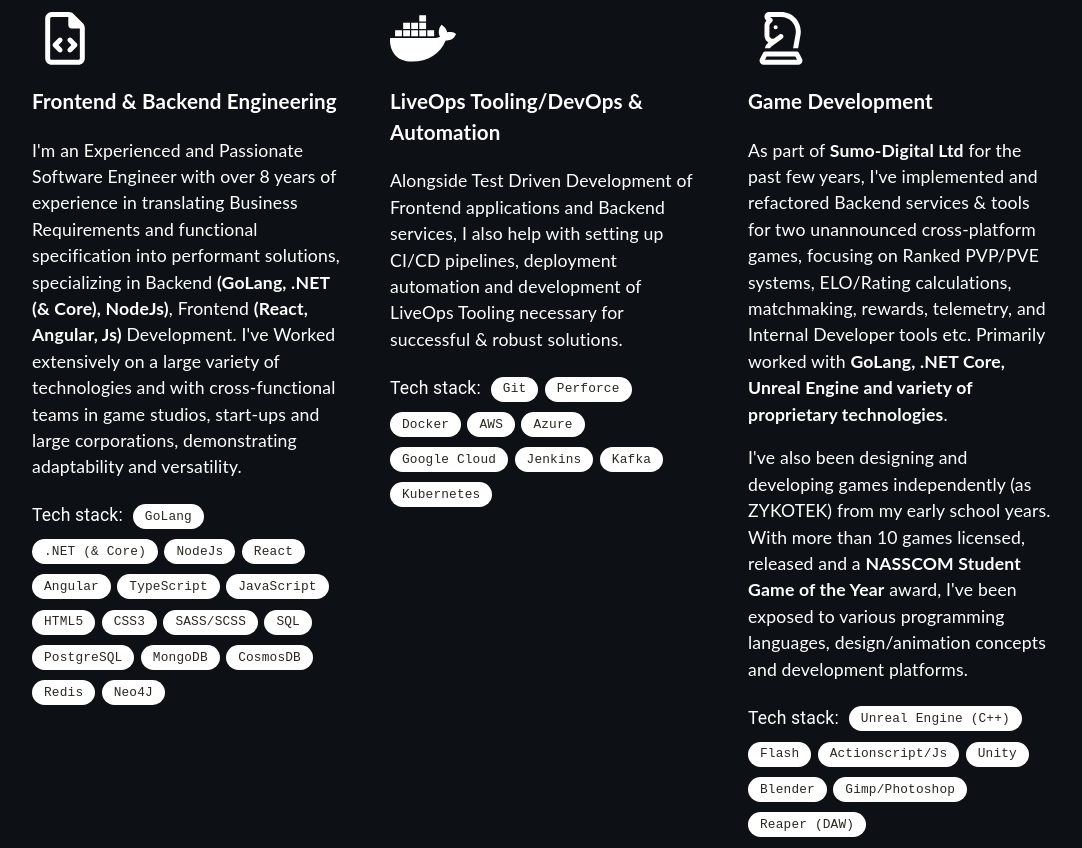
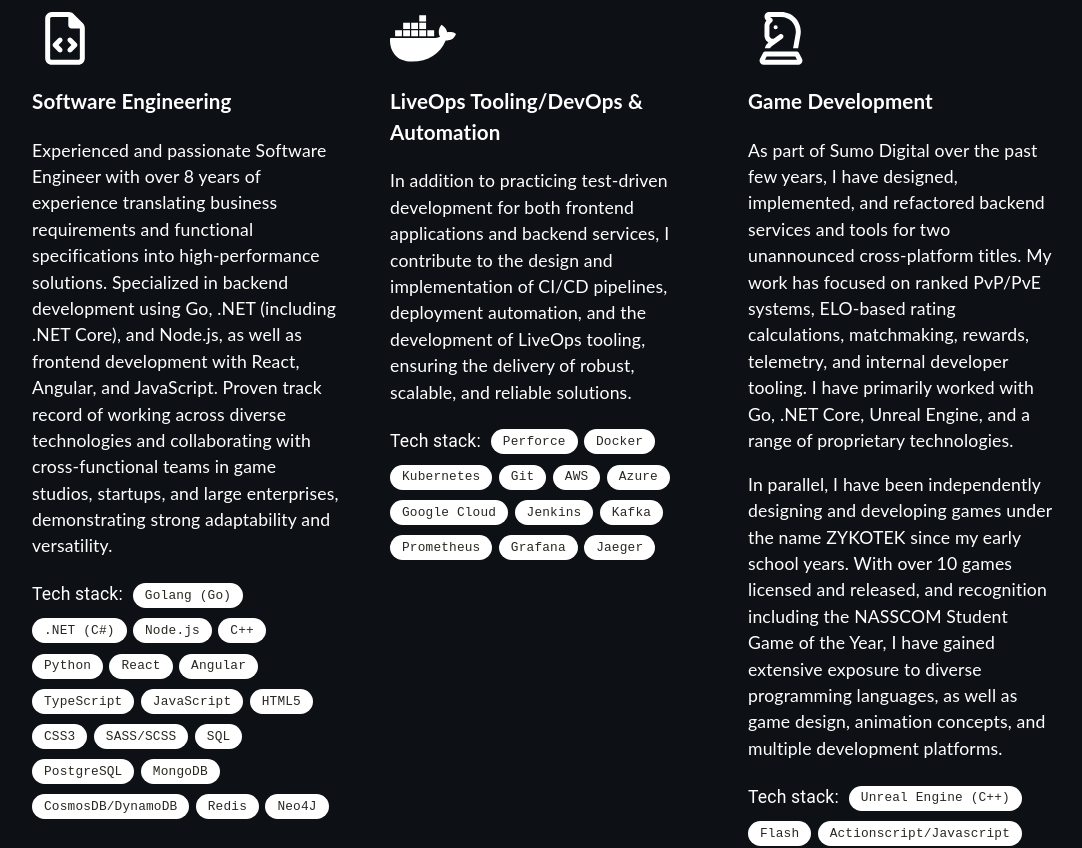
Before and after one commit to zykosince94/zykosince94.github.io, a React (Create React App) app: page / in a window 1280 px wide. Shown: the part 980-1828 px from the top of the page, without its empty margins (96-1178 px from the left). Built offline with nearby package versions, Linux system fonts and the light colour scheme.

Commit message:
Updated content and colors

```diff
--- a/src/assets/styles/Main.scss
+++ b/src/assets/styles/Main.scss
@@ -75,7 +75,7 @@
 }
 
 .vertical-timeline-element-icon {
-    background-color: rgb(250,0,1) !important;
+    background-color: #8d0000 !important;
 }
 
 @media screen {
--- a/src/components/Expertise.tsx
+++ b/src/components/Expertise.tsx
@@ -7,9 +7,11 @@
 import '../assets/styles/Expertise.scss';
 
 const labelsFirst = [
-    "GoLang",
-    ".NET (& Core)",
-    "NodeJs",
+    "Golang (Go)",
+    ".NET (C#)",
+    "Node.js",
+    "C++",
+    "Python",
     "React",
     "Angular",
     "TypeScript",
@@ -20,27 +22,30 @@
     "SQL",
     "PostgreSQL",
     "MongoDB",
-    "CosmosDB",
+    "CosmosDB/DynamoDB",
     "Redis",
     "Neo4J"
 ];
 
 const labelsSecond = [
-    "Git",
     "Perforce",
     "Docker",
+    "Kubernetes",
+    "Git",
     "AWS",
     "Azure",
     "Google Cloud",
     "Jenkins",
     "Kafka",
-    "Kubernetes"
+    "Prometheus",
+    "Grafana",
+    "Jaeger"
 ];
 
 const labelsThird = [
     "Unreal Engine (C++)",
     "Flash",
-    "Actionscript/Js",
+    "Actionscript/Javascript",
     "Unity",
     "Blender",
     "Gimp/Photoshop",
@@ -55,13 +60,8 @@
                 <div className="skills-grid">
                     <div className="skill">
                         <FontAwesomeIcon icon={faFileCode} size="3x" />
-                        <h3>Frontend & Backend Engineering</h3>
-                        <p>I'm an Experienced and Passionate Software Engineer with over 8 years of
-                            experience in translating Business Requirements and functional specification
-                            into performant solutions, specializing in Backend <b>(GoLang, .NET (& Core), NodeJs)</b>,
-                            Frontend <b>(React, Angular, Js)</b> Development. I've Worked extensively on a large
-                            variety of technologies and with cross-functional teams in game studios, start-ups and
-                            large corporations, demonstrating adaptability and versatility.</p>
+                        <h3>Software Engineering</h3>
+                        <p>Experienced and passionate Software Engineer with over 8 years of experience translating business requirements and functional specifications into high-performance solutions. Specialized in backend development using Go, .NET (including .NET Core), and Node.js, as well as frontend development with React, Angular, and JavaScript. Proven track record of working across diverse technologies and collaborating with cross-functional teams in game studios, startups, and large enterprises, demonstrating strong adaptability and versatility.</p>
                         <div className="flex-chips">
                             <span className="chip-title">Tech stack:</span>
                             {labelsFirst.map((label, index) => (
@@ -73,7 +73,7 @@
                     <div className="skill">
                         <FontAwesomeIcon icon={faDocker} size="3x" />
                         <h3>LiveOps Tooling/DevOps & Automation</h3>
-                        <p>Alongside Test Driven Development of Frontend applications and Backend services, I also help with setting up CI/CD pipelines, deployment automation and development of LiveOps Tooling necessary for successful & robust solutions.</p>
+                        <p>In addition to practicing test-driven development for both frontend applications and backend services, I contribute to the design and implementation of CI/CD pipelines, deployment automation, and the development of LiveOps tooling, ensuring the delivery of robust, scalable, and reliable solutions.</p>
                         <div className="flex-chips">
                             <span className="chip-title">Tech stack:</span>
                             {labelsSecond.map((label, index) => (
@@ -85,11 +85,8 @@
                     <div className="skill">
                         <FontAwesomeIcon icon={faChessKnight} size="3x" />
                         <h3>Game Development</h3>
-                        <p>As part of <b>Sumo-Digital Ltd</b> for the past few years, I've implemented and refactored Backend services & tools for two
-                            unannounced cross-platform games, focusing on Ranked PVP/PVE
-                            systems, ELO/Rating calculations, matchmaking, rewards, telemetry, and
-                            Internal Developer tools etc. Primarily worked with <b>GoLang, .NET Core, Unreal Engine and variety of proprietary technologies</b>.</p>
-                        <p>I've also been designing and developing games independently (as ZYKOTEK) from my early school years. With more than 10 games licensed, released and a <b>NASSCOM Student Game of the Year</b> award, I've been exposed to various programming languages, design/animation concepts and development platforms.</p>
+                        <p>As part of Sumo Digital over the past few years, I have designed, implemented, and refactored backend services and tools for two unannounced cross-platform titles. My work has focused on ranked PvP/PvE systems, ELO-based rating calculations, matchmaking, rewards, telemetry, and internal developer tooling. I have primarily worked with Go, .NET Core, Unreal Engine, and a range of proprietary technologies.
+                        </p><p>In parallel, I have been independently designing and developing games under the name ZYKOTEK since my early school years. With over 10 games licensed and released, and recognition including the NASSCOM Student Game of the Year, I have gained extensive exposure to diverse programming languages, as well as game design, animation concepts, and multiple development platforms.</p>
                         <div className="flex-chips">
                             <span className="chip-title">Tech stack:</span>
                             {labelsThird.map((label, index) => (
--- a/src/components/Timeline.tsx
+++ b/src/components/Timeline.tsx
@@ -24,7 +24,7 @@
             contentStyle={{ background: 'white', color: 'rgb(39, 40, 34)' }}
             contentArrowStyle={{ borderRight: '7px solid  white' }}
             date="Nov 2022 - Mar 2025"
-            iconStyle={{ background: '#5000ca', color: 'rgb(39, 40, 34)' }}
+            iconStyle={{ background: 'red', color: 'rgb(39, 40, 34)' }}
             icon={<FontAwesomeIcon icon={faBriefcase} />}
           >
             <a href="https://www.sumo-digital.com/" target="_blank" rel="noreferrer">
@@ -32,68 +32,71 @@
               <h4 className="vertical-timeline-element-subtitle"><u>Sumo-Digital Ltd</u>, Pune, India & Sheffield, UK</h4>
             </a>
             <img className="vertical-timeline-element--image" alt="" src={sumoIcon} />
-            <p data-pm-slice="1 1 []"><strong>Implemented and Refactored Backend systems &amp; tools</strong> for two unannounced AAA cross-platform games, focusing on Ranked PVP/PVE systems, ELO/Rating calculations, matchmaking, rewards, telemetry, and LiveOps tooling.</p>
-            <p><br /></p>
-            <p><strong>Unannounced Sports Game (2K Games):</strong></p>
+            <p data-pm-slice="1 1 []">Designed and built scalable backend systems powering real-time, high-concurrency applications.</p>
+            <p>&nbsp;</p>
+            <p><strong>Key Contributions:</strong></p>
             <ul>
               <li>
-                <p><strong>Designed and Developed Backend services/APIs</strong> for Ranked Mode: ELO/Rating calculations, reward distribution (daily/monthly/seasonal), and player state management.</p>
+                <p>Architected and implemented <strong>low-latency distributed services</strong> for real-time state management and synchronization</p>
               </li>
               <li>
-                <p>Hooked up various implemented systems with the game&apos;s <strong>Client and Server flows</strong> <strong>(C++)</strong>.</p>
+                <p>Designed <strong>ranking and scoring systems</strong> handling continuous updates and concurrent transactions</p>
               </li>
               <li>
-                <p><strong>Developed</strong> currency, store, and wallet related <strong>services</strong>.</p>
+                <p>Built backend services for:</p>
+                <ul>
+                  <li data-indent="1">
+                    <p data-indent="1">Digital Wallets and virtual transaction systems</p>
+                  </li>
+                  <li data-indent="1">
+                    <p data-indent="1">User state management and session handling</p>
+                  </li>
+                  <li data-indent="1">
+                    <p data-indent="1">Rule-based reward and entitlement systems</p>
+                  </li>
+                </ul>
               </li>
               <li>
-                <p><strong>Ported legacy matchmaking ELO system</strong> on the client and server.</p>
+                <p>Enabled <strong>cross-platform distributed coordination</strong> across multiple clients and services</p>
               </li>
               <li>
-                <p><strong>Implemented debugging cheats/APIs</strong> for modifying player state and match outcomes.</p>
+                <p>Developed <strong>event-driven telemetry pipelines</strong> for system monitoring and analytics</p>
+              </li>
+              <li>
+                <p>Built internal tools for:</p>
+                <ul>
+                  <li data-indent="1">
+                    <p data-indent="1">Data inspection and debugging</p>
+                  </li>
+                  <li data-indent="1">
+                    <p data-indent="1">Dynamic configuration and feature control (LiveOps-style systems)</p>
+                  </li>
+                </ul>
+              </li>
+              <li>
+                <p>Collaborated with DevOps to design and maintain <strong>cloud-native deployment pipelines</strong></p>
+              </li>
+            </ul>
+            <p>&nbsp;</p>
+            <p><strong>Impact:</strong></p>
+            <ul>
+              <li>
+                <p>Improved system scalability and flexibility for handling real-time workloads</p>
+              </li>
+              <li>
+                <p>Reduced operational overhead through better observability and internal tooling</p>
+              </li>
+              <li>
+                <p>Enabled dynamic configuration updates without downtime</p>
               </li>
             </ul>
             <p><br /></p>
-            <p><strong>Unannounced Platformer/Co-op/Team Game (Tencent Games):</strong></p>
-            <ul>
-              <li>
-                <p><strong>Designed and Implemented ELO/Rating services</strong> for multiple game modes (Solo, FFA, Team), with layered, tweakable player state structures.</p>
-              </li>
-              <li>
-                <p><strong>Developed and integrated Telemetry custom and event driven services&nbsp;</strong>using <strong>Redis&nbsp;</strong>and Player KV Data.</p>
-              </li>
-              <li>
-                <p><strong>Upgraded matchmaking&nbsp;</strong>to support <strong>cross-platform&nbsp;</strong>pools.</p>
-              </li>
-              <li>
-                <p><strong>Built LiveOps Tools&nbsp;</strong>for syncing player data related templates/schemas and versioned definitions.</p>
-              </li>
-            </ul>
-            <p><br /></p>
-            <p><strong>Additional Contributions:</strong></p>
-            <ul>
-              <li>
-                <p><strong>Integrated above services with a Live Data System</strong> for real-time parameter tuning alongside <strong>extensive test coverage</strong>.</p>
-              </li>
-              <li>
-                <p><strong>Created Debug UI elements and systems&nbsp;</strong>for Ratings and Telemetry in <strong>Unreal Engine</strong>.</p>
-              </li>
-              <li>
-                <p><strong>Implemented live/title data versioning&nbsp;</strong>based on platform, region, and sandbox.</p>
-              </li>
-              <li>
-                <p>Worked with the DevOps team to <strong>develop deployment pipelines&nbsp;</strong>for cloud services.</p>
-              </li>
-              <li>
-                <p><strong>Investigated&nbsp;</strong>various libraries, platforms and related software before implementation/integration.</p>
-              </li>
-            </ul>
-            <p><br /></p>
-            <p className="vertical-timeline-element--techused"><strong>Skills/Tech/Experience :</strong> <strong>GoLang</strong>,<strong>&nbsp;.Net Core (C#)</strong>, <strong>C++</strong>, Python, <strong>Unreal Engine</strong>, ImGUI, <strong>NodeJs</strong>, <strong>Redis</strong>, Google Cloud, <strong>Perforce</strong>, <strong>Azure DevOps</strong>, <strong>Docker&nbsp;</strong>and<strong>,</strong> Proprietary Tools, Cloud Services/DB &amp; Engines</p>
+            <p className="vertical-timeline-element--techused"><strong>GoLang</strong>,<strong>&nbsp;.Net Core (C#)</strong>, <strong>C++</strong>, Python, <strong>Unreal Engine</strong>, ImGUI, <strong>NodeJs</strong>, <strong>Redis</strong>, Google Cloud, <strong>Perforce</strong>, <strong>Azure DevOps</strong>, <strong>Docker&nbsp;</strong>and<strong>,</strong> Proprietary Tools, Cloud Services/DB &amp; Engines</p>
           </VerticalTimelineElement>
           <VerticalTimelineElement
             className="vertical-timeline-element--work"
             date="Sept 2020 - Oct 2022"
-            iconStyle={{ background: '#5000ca', color: 'rgb(39, 40, 34)' }}
+            iconStyle={{ background: 'red', color: 'rgb(39, 40, 34)' }}
             icon={<FontAwesomeIcon icon={faBriefcase} />}
           >
             <a href="https://www.shoptype.com/" target="_blank" rel="noreferrer">
@@ -103,24 +106,27 @@
             <img className="vertical-timeline-element--image" alt="" src={shoptypeIcon} />
             <ul data-pm-slice="3 3 []">
               <li>
-                <p><strong>Led feature development&nbsp;</strong>across <strong>Frontend&nbsp;</strong>and <strong>Backend&nbsp;</strong>on a community-powered network marketplace enabling shopping, content sharing, and revenue generation for various user groups (shoppers, influencers, brands, etc.).&nbsp;</p>
+                <p><strong>Led technical decision making and implementations </strong>across <strong>Frontend </strong>and <strong>Backend </strong>on a community-powered network/marketplace enabling shopping, content sharing, and revenue generation for various user groups (shoppers, influencers, brands, etc.).</p>
               </li>
             </ul>
             <ul>
               <li>
-                <p><strong>Handled team management</strong>, and <strong>planning</strong> of new features with timelines based on research.&nbsp;</p>
+                <p>Designed and implemented wallet, ledger and payment services and SDKs ensuring transactional consistency and auditability.</p>
               </li>
               <li>
-                <p><strong>Hands-on experience</strong> with microservices, third-party integrations (Shopify, WooCommerce, <strong>Widget development and integration</strong>), CRON jobs, and Fintech components (Ledgers, Wallets, Payment Gateways), <strong>performance optimizations&nbsp;</strong>and DevOps.&nbsp;</p>
+                <p>Built microservices handling financial transactions with idempotency and failure recovery mechanisms.</p>
+              </li>
+              <li>
+                <p>Designed scalable Backend architecture using <strong>Kafka </strong>and <strong>PostgreSQL </strong>to support high-throughput marketplace operations.</p>
               </li>
             </ul>
-            <p className="vertical-timeline-element--techused"><strong>Skills/Tech/Experience :</strong> <strong>GoLang</strong>, <strong>Apache Kafka</strong>, Neo4j, <strong>MongoDB</strong>, <strong>PostgreSQL</strong>, <strong>React</strong>, <strong>Redux</strong>, <strong>Typescript</strong>, <strong>GraphQL</strong>,<strong>&nbsp;</strong>Kubernetes, <strong>Jenkins</strong>, <strong>NodeJs</strong>, Javascript, Elastic Email &amp; Search, <strong>Git</strong>, JIRA, <strong>AWS</strong>, <strong>Docker</strong>, Kubernetes, Jenkins, <strong>HTML5, CSS</strong>, SEO</p>
+            <p className="vertical-timeline-element--techused"><strong>GoLang</strong>, <strong>Apache Kafka</strong>, Neo4j, <strong>MongoDB</strong>, <strong>PostgreSQL</strong>, <strong>React</strong>, <strong>Redux</strong>, <strong>Typescript</strong>, <strong>GraphQL</strong>,<strong>&nbsp;</strong>Kubernetes, <strong>Jenkins</strong>, <strong>NodeJs</strong>, Javascript, Elastic Email &amp; Search, <strong>Git</strong>, JIRA, <strong>AWS</strong>, <strong>Docker</strong>, Kubernetes, Jenkins, <strong>HTML5, CSS</strong>, SEO</p>
 
           </VerticalTimelineElement>
           <VerticalTimelineElement
             className="vertical-timeline-element--work"
             date="Dec 2019 - Aug 2020"
-            iconStyle={{ background: '#5000ca', color: 'rgb(39, 40, 34)' }}
+            iconStyle={{ background: 'red', color: 'rgb(39, 40, 34)' }}
             icon={<FontAwesomeIcon icon={faBriefcase} />}
           >
 
@@ -143,13 +149,13 @@
                 <p><strong>Conducted deep analysis&nbsp;</strong>to identify and <strong>resolve bottlenecks</strong>, memory leaks, and inefficient code, <strong>resulting in 150-200% faster Backend API and Frontend performance</strong>.</p>
               </li>
             </ul>
-            <p className="vertical-timeline-element--techused"><strong>Skills/Tech/Experience :</strong> <strong>.NET Core (C#)</strong>, <strong>React</strong>, <strong>Redux&nbsp;</strong>(Sagas), NGINX, <strong>NodeJS</strong>, <strong>Javscript</strong>, <strong>Typescript</strong>, <strong>MongoDB</strong>, <strong>Redis</strong>, Docker, <strong>Kubernetes</strong>, Git, JIRA, Visual Studio Profiler, JMeter, Jaeger Tracing</p>
+            <p className="vertical-timeline-element--techused"><strong>.NET Core (C#)</strong>, <strong>React</strong>, <strong>Redux&nbsp;</strong>(Sagas), NGINX, <strong>NodeJS</strong>, <strong>Javscript</strong>, <strong>Typescript</strong>, <strong>MongoDB</strong>, <strong>Redis</strong>, Docker, <strong>Kubernetes</strong>, Git, JIRA, Visual Studio Profiler, JMeter, Jaeger Tracing</p>
 
           </VerticalTimelineElement>
           <VerticalTimelineElement
             className="vertical-timeline-element--work"
             date="Jun 2019 - Nov 2019"
-            iconStyle={{ background: '#5000ca', color: 'rgb(39, 40, 34)' }}
+            iconStyle={{ background: 'red', color: 'rgb(39, 40, 34)' }}
             icon={<FontAwesomeIcon icon={faBriefcase} />}
           >
             <a href="https://www.tezo.com/" target="_blank" rel="noreferrer">
@@ -171,13 +177,13 @@
                 <p><strong>Coordinated cross-team communication</strong> and <strong>task management</strong>/breakdown<strong>.</strong></p>
               </li>
             </ul>
-            <p className="vertical-timeline-element--techused"><strong>Skills/Tech/Experience :</strong> <strong>.NET (C#),</strong> WebAPI, <strong>Redis</strong>, <strong>ASP.NET MVC 5, Sitecore, MySQL, AngularJS, Typescript</strong>, <strong>Javascript</strong>, jQuery, <strong>HTML5, CSS,&nbsp;</strong>IIS, <strong>Git</strong></p>
+            <p className="vertical-timeline-element--techused"><strong>.NET (C#),</strong> WebAPI, <strong>Redis</strong>, <strong>ASP.NET MVC 5, Sitecore, MySQL, AngularJS, Typescript</strong>, <strong>Javascript</strong>, jQuery, <strong>HTML5, CSS,&nbsp;</strong>IIS, <strong>Git</strong></p>
 
           </VerticalTimelineElement>
           <VerticalTimelineElement
             className="vertical-timeline-element--work"
             date="Dec 2018 - May 2019"
-            iconStyle={{ background: '#5000ca', color: 'rgb(39, 40, 34)' }}
+            iconStyle={{ background: 'red', color: 'rgb(39, 40, 34)' }}
             icon={<FontAwesomeIcon icon={faBriefcase} />}
           >
             <a href="https://www.keka.com/" target="_blank" rel="noreferrer">
@@ -196,16 +202,16 @@
                 <p><strong>Migrated the Performance Management System</strong> from <strong>AngularJS/JavaScript</strong> to a modern stack.</p>
               </li>
             </ul>
-            <p className="vertical-timeline-element--techused"><strong>Skills/Tech/Experience :</strong> <strong>.NET (C#), WebAPI, MySQL, Azure CosmosDB, AngularJS, Angular 7</strong>, <strong>Typescript, HTML5, CSS</strong>, SASS, <strong>Git</strong></p>
+            <p className="vertical-timeline-element--techused"><strong>.NET (C#), WebAPI, MySQL, Azure CosmosDB, AngularJS, Angular 7</strong>, <strong>Typescript, HTML5, CSS</strong>, SASS, <strong>Git</strong></p>
 
           </VerticalTimelineElement>
           <VerticalTimelineElement
             className="vertical-timeline-element--work"
             date="Jun 2017 - Nov 2018"
-            iconStyle={{ background: '#5000ca', color: 'rgb(39, 40, 34)' }}
+            iconStyle={{ background: 'red', color: 'rgb(39, 40, 34)' }}
             icon={<FontAwesomeIcon icon={faBriefcase} />}
           >
-            <a href="https://www.keka.com/" target="_blank" rel="noreferrer">
+            <a href="https://www.keka.com/applicant-tracking-system" target="_blank" rel="noreferrer">
               <h3 className="vertical-timeline-element-title">Full Stack Developer - KekaHire</h3>
               <h4 className="vertical-timeline-element-subtitle"><u>Technovert/Tezo</u>, Hyderabad</h4>
             </a>
@@ -223,7 +229,7 @@
                 <p><strong>Stepped up as the Lead when needed</strong> and handled DevOps tasks.</p>
               </li>
             </ul>
-            <p className="vertical-timeline-element--techused"><strong>Skills/Tech/Experience :</strong> <strong>.NET (C#), WebAPI, ASP.NET MVC 5, MySQL, Angular 4&ndash;7, Azure CosmosDB, HTML5, CSS&nbsp;</strong>(SASS/SCSS), Bootstrap 4, <strong>TypeScript</strong>, jQuery, <strong>Git</strong>, IIS</p>
+            <p className="vertical-timeline-element--techused"><strong>.NET (C#), WebAPI, ASP.NET MVC 5, MySQL, Angular 4&ndash;7, Azure CosmosDB, HTML5, CSS&nbsp;</strong>(SASS/SCSS), Bootstrap 4, <strong>TypeScript</strong>, jQuery, <strong>Git</strong>, IIS</p>
           </VerticalTimelineElement>
         </VerticalTimeline>
       </div>
--- a/src/index.scss
+++ b/src/index.scss
@@ -24,7 +24,7 @@
 }
 
 a:hover {
-  color: #5000ca;
+  color: red;
   transition: color .15s ease-in-out,background-color .15s ease-in-out,border-color .15s ease-in-out;
 }
 
@@ -104,7 +104,7 @@
   }
 
   a:hover {
-    color: #5000ca;
+    color: red;
     transition: color .15s ease-in-out,background-color .15s ease-in-out,border-color .15s ease-in-out;
   }
 
@@ -134,7 +134,7 @@
   }
 
   .vertical-timeline--two-columns .vertical-timeline-element-content .vertical-timeline-element-date {
-    color: gray;
+    color: black;
   }
 
   .vertical-timeline-element-content-arrow {
```
Also changed, not shown: src/assets/styles/Timeline.scss (+4 -4 lines), 2 other files (tests, documents, lock files or other folders).
